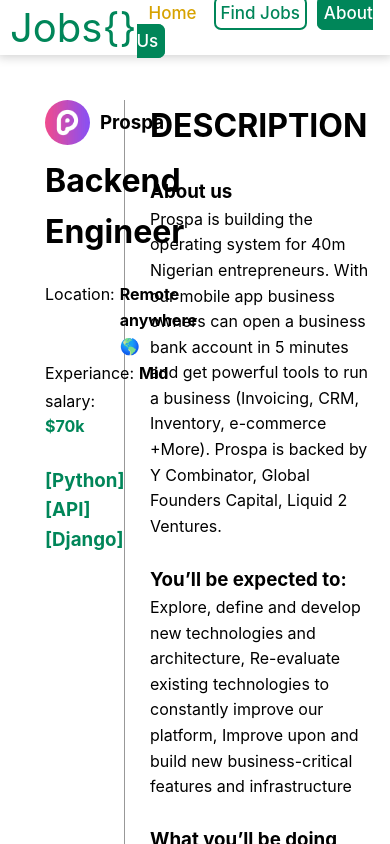
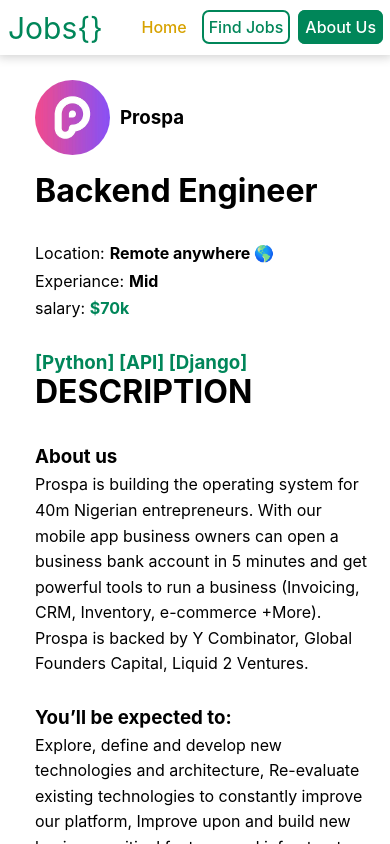
Before and after one commit to g-andrei-u/Job_Posting_Platform, a Vue app: page /jobs/1 in a window 390 px wide. Shown: the top 844 px of the page. Built offline with nearby package versions, Linux system fonts and the light colour scheme; what oh-vue-icons would draw is missing.

Commit message:
Full Phone Responsive

```diff
--- a/src/components/Header.vue
+++ b/src/components/Header.vue
@@ -5,7 +5,7 @@
 <template>
     <div class="header">
         <div>
-            <h1 style="font-weight: 400; font-size: 40px;">Jobs{}</h1>
+            <h1 style="font-weight: 400">Jobs{}</h1>
             <h3></h3>
         </div>
         <nav>
@@ -17,6 +17,10 @@
 </template>
 
 <style scoped>
+
+h1 {
+    font-size: 40px;
+}
 
 .header {
     box-sizing: border-box;
@@ -79,32 +83,55 @@
 
 @media screen and (max-width: 750px) {
     .header {
-    height: 100%;
-    justify-content: space-between;
       padding: 5px 10px 5px 10px;
     }
 
     .about-button {
       font-size: 17px;
-    font-weight: 500;
       padding: 5px;
       margin: 0 5px;
     }
 
     .find-jobs-button {
       font-size: 17px;
-    font-weight: 500;
       padding: 5px;
       margin: 0 5px;
     }
 
     .home-button {
       font-size: 17px;
-    font-weight: 500;
       padding: 7px;
-    border-radius: 7px;
       margin: 0 5px;
     }
 }
 
+@media screen and (max-width: 400px) {
+    .header {
+      padding: 5px 3px 5px 8px;
+    }
+
+    .header h1 {
+      font-size: 30px;
+    }
+
+    .about-button {
+      font-size: 16px;
+      padding: 5px;
+      margin: 0 4px;
+    }
+
+    .find-jobs-button {
+      font-size: 16px;
+      padding: 5px;
+      margin: 0 4px;
+    }
+
+    .home-button {
+      font-size: 16px;
+      padding: 7px;
+      margin: 0 4px;
+    }
+}
+
+
 </style>
--- a/src/views/HomeView.vue
+++ b/src/views/HomeView.vue
@@ -5,8 +5,8 @@
 <template>
     <div class="home-page">
         <div class="home-desc">
-            <h1 style="font-size: 55px;">Remote Programming Jobs</h1>
-            <p style="font-size: 20px;">Find the best remote programming jobs around the world here on the Arc Developer Job Board. Search 100% WFH software developer jobs matching your time zone and skills at top companies and apply today!</p>
+            <h1>Remote Programming Jobs</h1>
+            <p>Find the best remote programming jobs around the world here on the Arc Developer Job Board. Search 100% WFH software developer jobs matching your time zone and skills at top companies and apply today!</p>
             <br>
             <RouterLink to="/jobs"><button style="font-size: 25px; width: 300px; height: 50px;" class="button">Post Job</button></RouterLink>
         </div>
@@ -35,6 +35,15 @@
     width: 50%;
 }
 
+.home-desc h1 {
+    font-size: 55px;
+}
+
+.home-desc p {
+    font-size: 20px;
+}
+
+
 @media screen and (max-width: 750px) {
 
     .home-page {
@@ -51,4 +60,27 @@
     }
 }
 
+@media screen and (max-width: 460px) {
+
+    .home-page {
+      padding: 120px 15px 190px 15px;
+    }
+
+    .home-page img {
+      width: 300px;
+    }
+
+    .home-desc {
+      width: 97%;
+    }
+
+    .home-desc h1 {
+    font-size: 40px;
+    }
+
+    .home-desc p {
+    font-size: 17px;
+    }
+}
+
 </style>
--- a/src/views/JobView.vue
+++ b/src/views/JobView.vue
@@ -103,4 +103,33 @@
   grid-column: 2/3;
   margin: 0 0 10px 25px;
 }
+
+@media screen and (max-width: 600px) {
+
+  .job-page {
+    padding: 80px 20px 50px 10px;
+    grid-template-rows: 40% 70%;
+    grid-template-columns: 1fr;
+  }
+
+  .job-stats {
+    grid-row: 1/2;
+    grid-column: 1/2;
+    border-right: 0px;
+    margin: 0 0 0 25px;
+  }
+
+  .job-stats img {
+  border-radius: 50%;
+  width: 75px;
+  margin: 0 10px 0 0;
+  }
+
+  .job-desc {
+    grid-row: 2/3;
+    grid-column: 1/2;
+  margin: 0 0 10px 25px;
+  }
+
+}
 </style>
--- a/src/views/JobsView.vue
+++ b/src/views/JobsView.vue
@@ -537,4 +537,141 @@
   }
 }
 
+
+@media screen and (max-width: 460px) {
+
+  .second-header {
+    padding-left: 20px;
+  }
+
+  .search-bar {
+    margin: 0 10px 0 20px;
+  }
+
+  .search-bar input {
+    padding: 0 20px;
+    width: 200px;
+  }
+
+  .post-job {
+    top: 150px;
+    left: 35px;
+    width: 85%;
+    height: 23vh;
+    padding: 8px 0;
+  }
+
+  .post-job h1 {
+    font-size: 25px;
+  }
+
+  .post-job p {
+    font-size: 17px;
+  }
+
+  .jobs {
+    width: 97%;
+    padding: 10px 30px;
+    margin: 350px 0px 0px 15px;
+  }
+
+  .job {
+    padding: 3px 2px;
+    margin: 30px 0;
+  }
+
+  .form-popup {
+    top: 15%;
+    left: 5%;
+    width: 90%;
+    height: 70%;
+  }
+
+  .form-job {
+    grid-template-columns: 1fr;
+    grid-template-rows: 7% 1fr 1fr;
+    padding: 15px;
+  }
+
+  .form-description {
+    padding-right: 0px;
+    display: none;
+  }
+
+  .form-form {
+    grid-column: 1/2;
+    grid-row: 2/3;
+  }
+
+  .form-form label {
+    font-size: 20px;
+  }
+
+  .input-text {
+    width: 90%;
+    height: 45px;
+  }
+
+  .filters-popup {
+    top: 22.5%;
+    left: 10%;
+    width: 80%;
+    height: 55%;
+  }
+}
+
+
+@media screen and (max-width: 390px) {
+
+.second-header {
+  padding-left: 8px;
+}
+
+.search-bar {
+  margin: 0 10px 0 10px;
+}
+
+.search-bar input {
+  padding: 0 15px;
+  width: 190px;
+}
+
+.post-job {
+  left: 30px;
+  height: 24vh;
+  padding: 5px 0;
+}
+
+.post-job h1 {
+  font-size: 23px;
+}
+
+.post-job p {
+  font-size: 16px;
+}
+
+.jobs {
+  width: 98%;
+  padding: 10px 20px;
+  margin: 350px 0px 0px 12px;
+}
+
+.form-popup {
+  top: 6%;
+  height: 88%;
+}
+
+.form-job {
+  grid-template-rows: 5% 1fr 1fr;
+}
+
+.filters-popup {
+  top: 17.5%;
+  left: 2.5%;
+  width: 95%;
+  height: 65%;
+}
+}
+
+
 </style>
```
Lines whose indentation alone changed are shown as unchanged.
